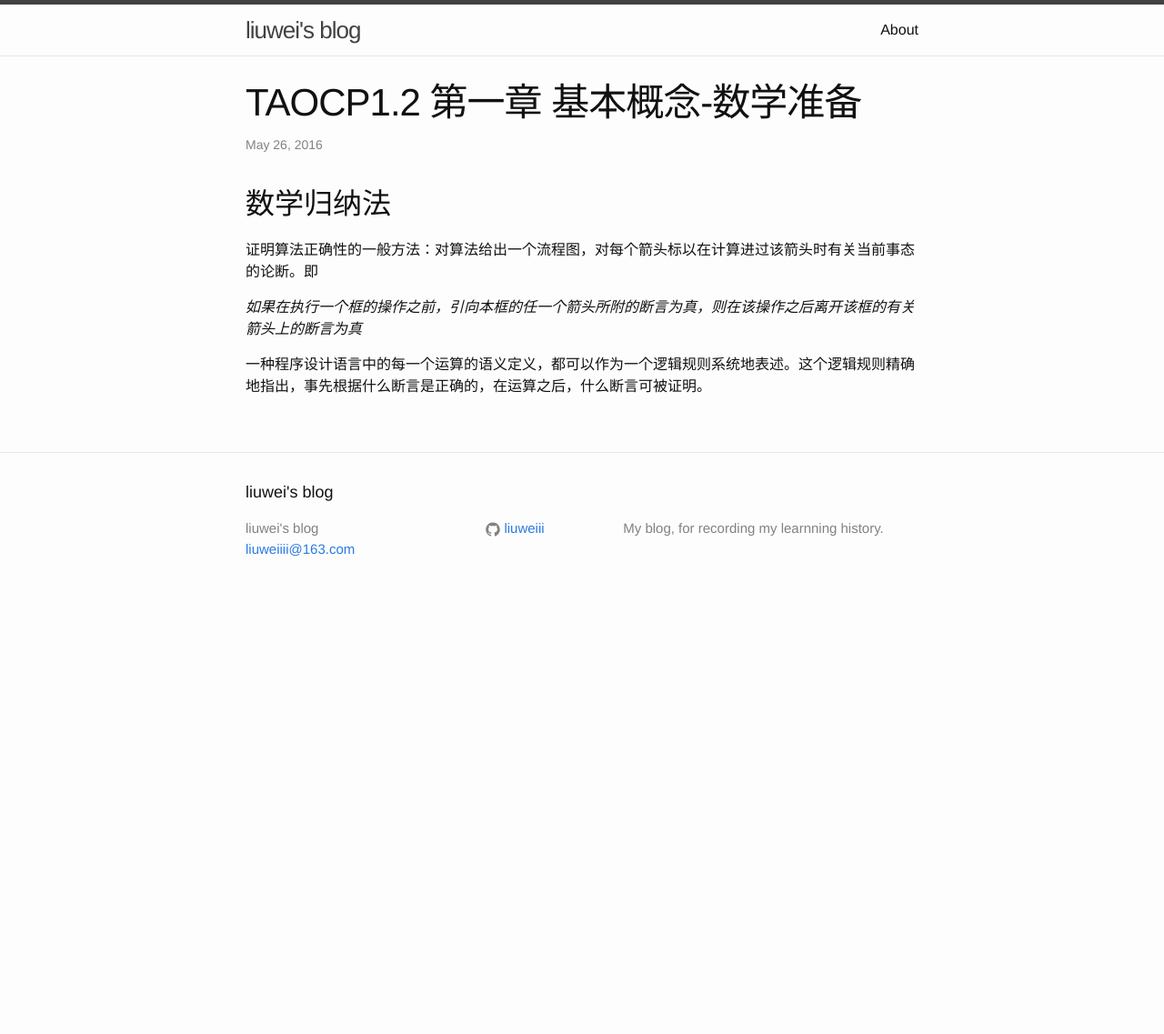
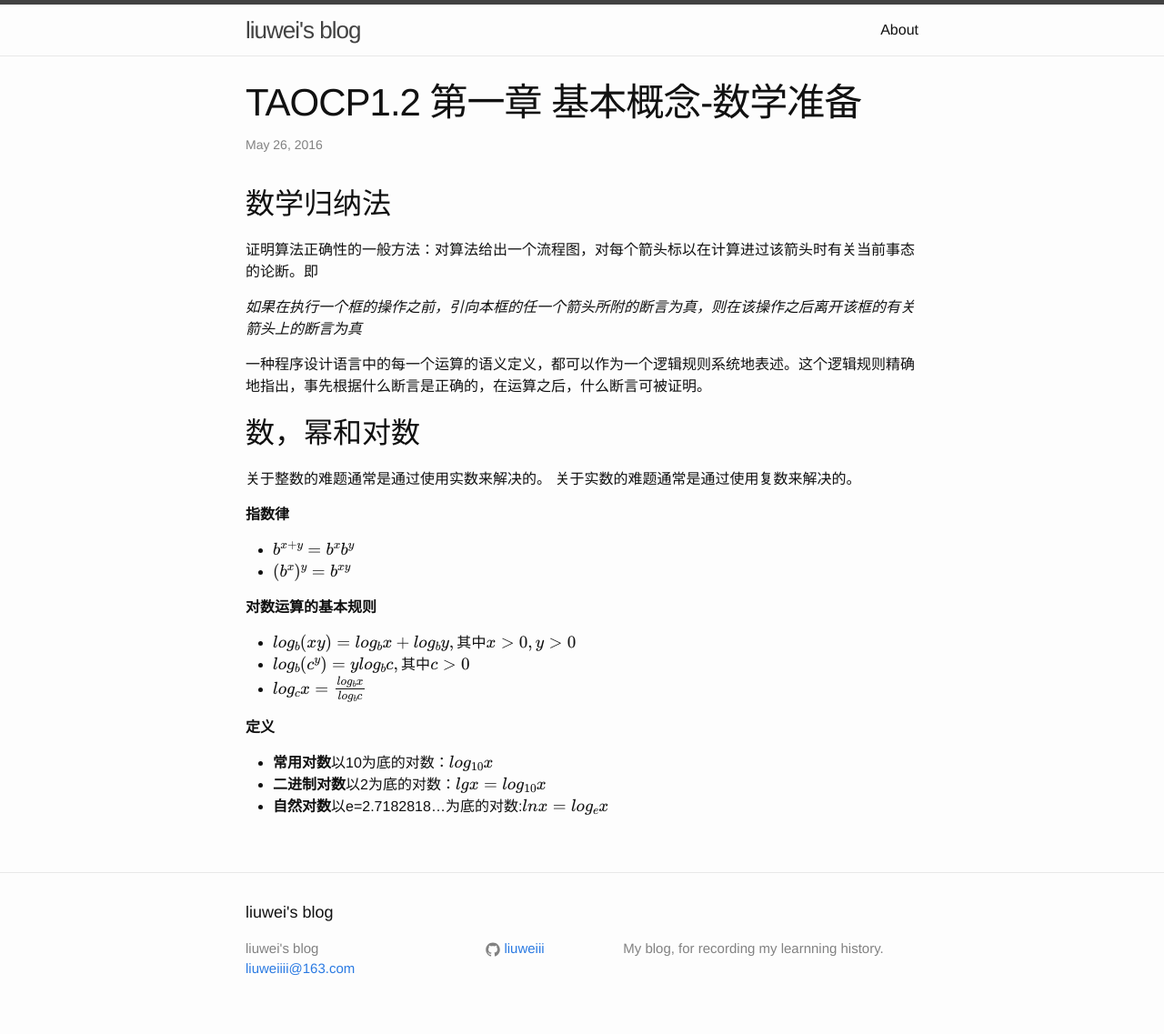
Before and after one commit to liuweiii/liuweiii.github.io, a Jekyll site: the page built from _posts/2016-05-26-TAOCP1.2.markdown, in a window 1280 px wide. Shown: the whole page at 91% size. Built offline with Jekyll 4.4.1, drawn with Linux system fonts in a browser that asks for light colours; formulas are drawn with MathJax 3; before the commit the page ends 900 px from its top, so only the background shows below that.

Commit message:
Signed-off-by: liuwei <liuweiiii@163.com>

```diff
--- a/_posts/2016-05-26-TAOCP1.2.markdown
+++ b/_posts/2016-05-26-TAOCP1.2.markdown
@@ -15,3 +15,25 @@ tags: [learn]
  *如果在执行一个框的操作之前，引向本框的任一个箭头所附的断言为真，则在该操作之后离开该框的有关箭头上的断言为真*
 
 一种程序设计语言中的每一个运算的语义定义，都可以作为一个逻辑规则系统地表述。这个逻辑规则精确地指出，事先根据什么断言是正确的，在运算之后，什么断言可被证明。
+
+## 数，幂和对数
+
+关于整数的难题通常是通过使用实数来解决的。
+关于实数的难题通常是通过使用复数来解决的。
+
+**指数律**
+
+- \\(b^{x+y}=b^xb^y\\)
+- \\(\(b^x\)^y=b^{xy}\\)
+
+**对数运算的基本规则**
+
+- \\(log_b(xy)=log_bx+log_by, 其中x>0,y>0\\)
+- \\(log_b(c^y)=ylog_bc, 其中c>0\\)
+- \\(log_cx=\frac{log_bx}{log_bc}\\)
+
+**定义**
+
+- **常用对数**以10为底的对数：\\(log_{10}x\\)
+- **二进制对数**以2为底的对数：\\(lgx=log_{10}x\\)
+- **自然对数**以e=2.7182818...为底的对数:\\(lnx=log_ex\\)
```
